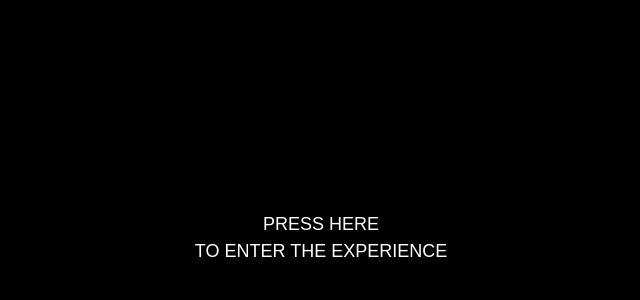
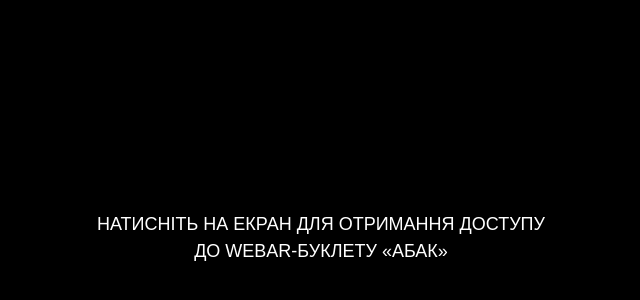
Before and after one commit to Sanya21211/webar-example02, a plain HTML site: page index.html in a window 1280 px wide. Shown: the part 162-462 px from the top of the page, without its empty margins (319-959 px from the left). Drawn offline with nearby package versions, Linux system fonts and the light colour scheme.

Commit message:
Update index.html

```diff
--- a/index.html
+++ b/index.html
@@ -28,9 +28,9 @@
                 text-transform: uppercase; font-family: Arial, Helvetica, sans-serif; font-weight: 400; line-height: 1.5em; font-size: large; white-space: nowrap;
                 user-select: none; pointer-events: none;
             ">
-            Press here
+          Натисніть на екран для отримання доступу
             <br>
-            to enter the experience
+            до WebAR-буклету «Абак»
         </div>
     </div>
 
```
